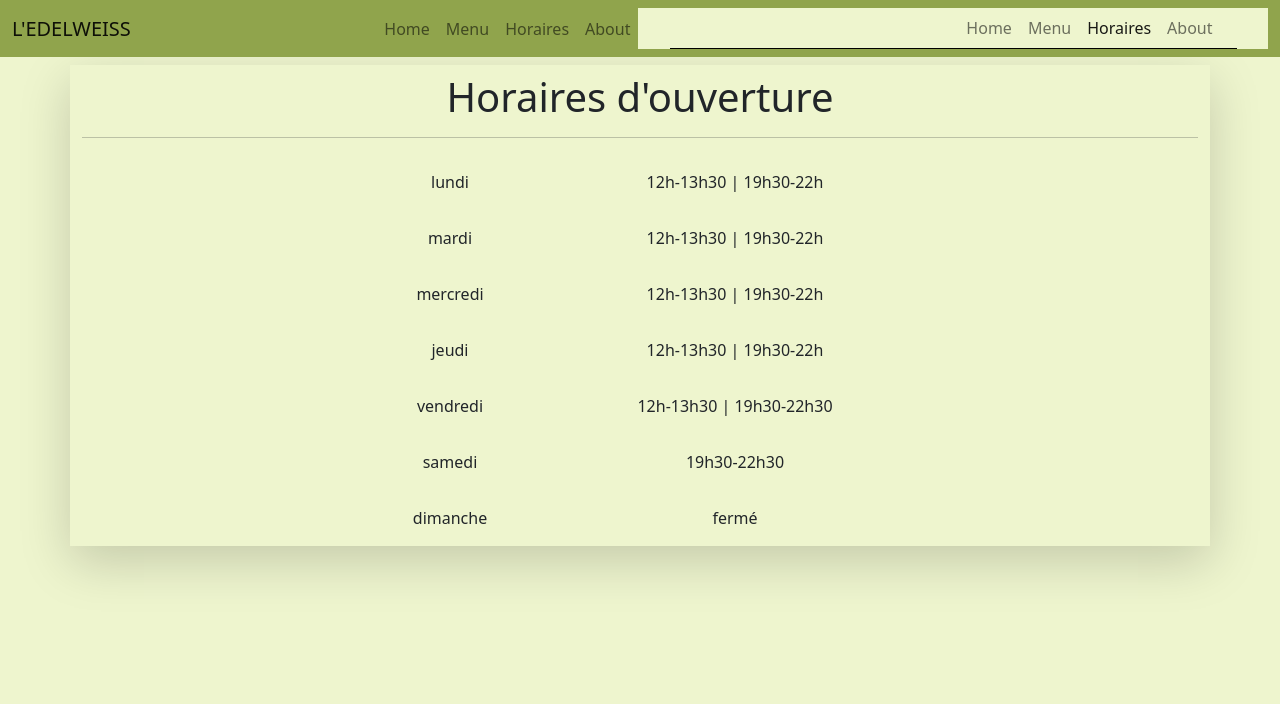
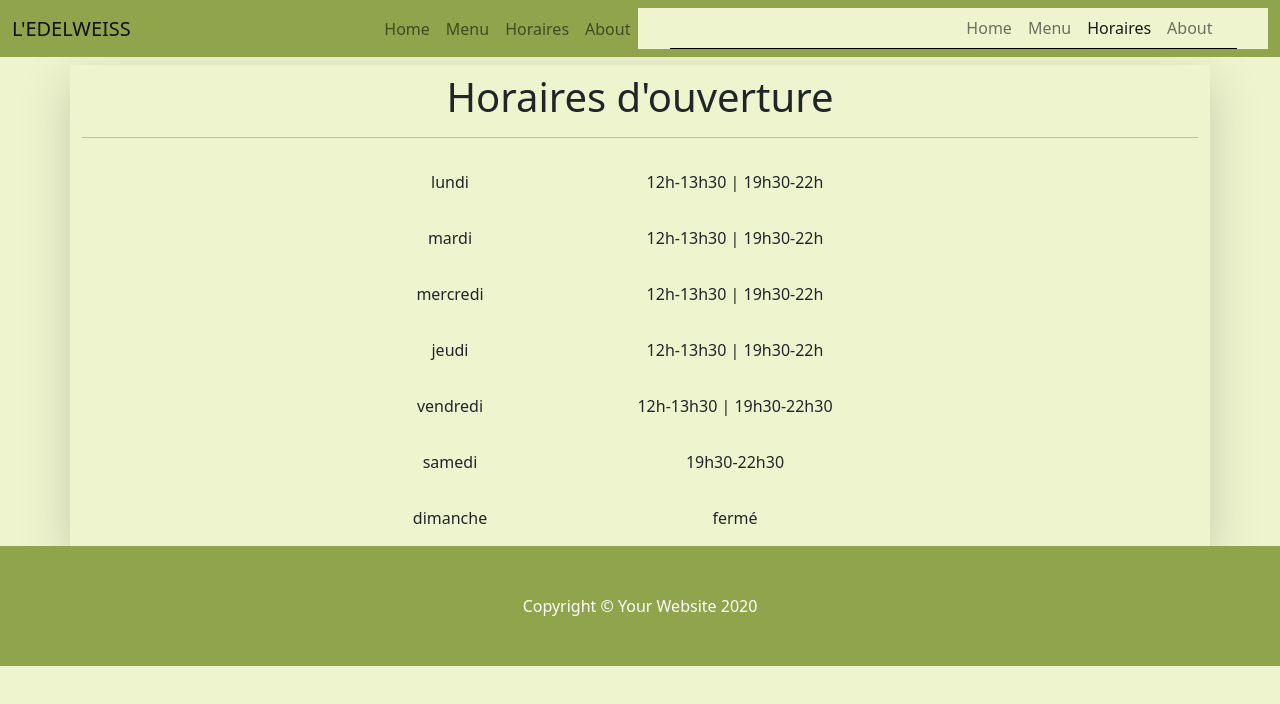
Before and after one commit to starwalker00/edelweiss, a React (Create React App) app: page /schedule in a window 1280 px wide. Shown: the top 704 px of the page. Built offline with nearby package versions, Linux system fonts and the light colour scheme.

Commit message:
app: restore footer

```diff
--- a/src/App.js
+++ b/src/App.js
@@ -1,6 +1,6 @@
 import React from "react";
 import { BrowserRouter as Router, Route, Switch } from "react-router-dom";
-import { Navigation, Home, Menu, About, Schedule } from "./components";
+import { Navigation, Home, Menu, About, Schedule, Footer } from "./components";
 import './scss/App.scss';
 
 function App() {
@@ -14,7 +14,7 @@ function App() {
           <Route path="/about" exact component={() => <About />} />
           <Route path="/schedule" exact component={() => <Schedule />} />
         </Switch>
-        {/* <Footer /> */}
+        <Footer />
       </Router>
     </div>
   );
--- a/src/components/Footer.jsx
+++ b/src/components/Footer.jsx
@@ -3,7 +3,7 @@ import React from "react";
 function Footer() {
   return (
     <div className="footer">
-      <footer className="py-5 bg-dark fixed-bottom">
+      <footer className="py-5 bg-dark">
         <div className="container">
           <p className="m-0 text-center text-white">
             Copyright &copy; Your Website 2020
```
